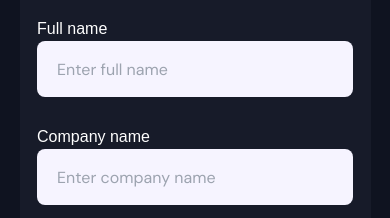
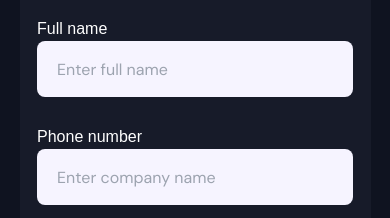
Before and after one commit to vicsnet/Sanchy-Kreation, a React (Create React App) app: page /contact in a window 390 px wide. Shown: the part 960-1178 px from the top of the page. Built offline with nearby package versions, Linux system fonts and the light colour scheme; a web font is replaced by a local one.

Commit message:
phone edited

```diff
--- a/src/components/reusableComponent/Message.jsx
+++ b/src/components/reusableComponent/Message.jsx
@@ -7,8 +7,6 @@ import { ToastContainer, toast } from "react-toastify";
 import "react-toastify/dist/ReactToastify.css";
 
 const Message = () => {
-
-
   const url = `https://contact.sanchytech.com/`;
 
   const [sendMessage, setSendMessage] = useState({
@@ -17,7 +15,6 @@ const Message = () => {
     email: "",
     message: "",
   });
-
 
   const handleSubmit = (e) => {
     e.preventDefault();
@@ -72,7 +69,7 @@ const Message = () => {
           //       // console.log("message sent")
           // setErrorMessage("message sent"),
           // setErrorMessage(notify);
-        toast.success("Message sent you will receive a mail shortly");
+          toast.success("Message sent you will receive a mail shortly");
           setSendMessage({
             fname: "",
             phone: "",
@@ -107,7 +104,7 @@ const Message = () => {
               Send a message
             </h3>
             {/* <p className="">{errorMessage}</p> */}
-            <ToastContainer  />
+            <ToastContainer />
             <form action="" onSubmit={handleSubmit}>
               <label className="text-[16px] text-[#fefefe] pb-2">
                 Full name
@@ -124,7 +121,7 @@ const Message = () => {
               />{" "}
               <br />
               <label className="text-[16px] text-[#fefefe] pb-2">
-                Company name
+                Phone number
               </label>
               <br />
               <input
```
